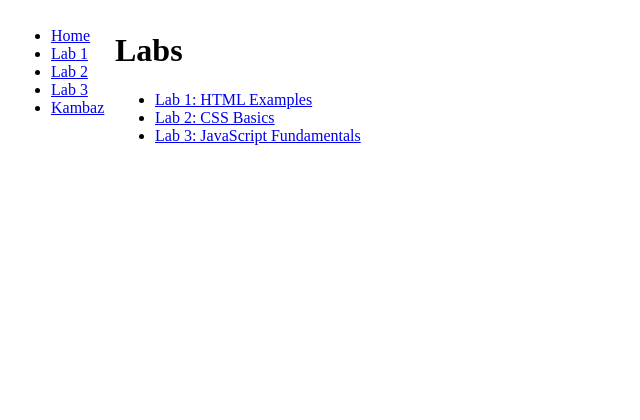
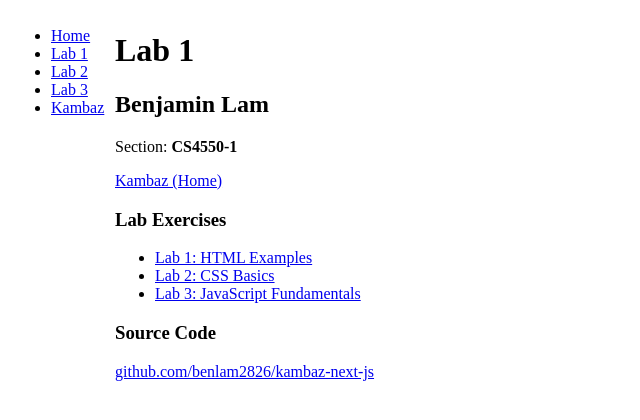
Before and after one commit to benlam2826/kambaz-next-js, a Next.js app: page /Labs in a window 1280 px wide. Shown: the top 420 px of the page, without its empty margins (0-640 px from the left). Built offline with nearby package versions, Linux system fonts and the light colour scheme.

Commit message:
added name and section

```diff
--- a/app/Labs/page.tsx
+++ b/app/Labs/page.tsx
@@ -1,21 +1,50 @@
 import Link from "next/link";
+
 export default function Labs() {
   return (
     <div id="wd-labs">
-     <h1>Labs</h1>
+      <h1>Lab 1</h1>
+
+      {/* Required: name + section */}
+      <h2 id="wd-student-name">Benjamin Lam</h2>
+      <p id="wd-section">Section: <b>CS4550-1</b></p>
+
+      {/* Required: link back to Kambaz */}
+      <p>
+        <Link href="/" id="wd-kambaz-link">Kambaz (Home)</Link>
+      </p>
+
+      {/* Required: links to each lab */}
+      <h3>Lab Exercises</h3>
       <ul>
         <li>
           <Link href="/Labs/Lab1" id="wd-lab1-link">
-           Lab 1: HTML Examples </Link>
+            Lab 1: HTML Examples
+          </Link>
         </li>
         <li>
           <Link href="/Labs/Lab2" id="wd-lab2-link">
-           Lab 2: CSS Basics </Link>
+            Lab 2: CSS Basics
+          </Link>
         </li>
         <li>
           <Link href="/Labs/Lab3" id="wd-lab3-link">
-           Lab 3: JavaScript Fundamentals </Link>
+            Lab 3: JavaScript Fundamentals
+          </Link>
         </li>
       </ul>
+
+      {/* Required: GitHub repo link with id="wd-github" */}
+      <h3>Source Code</h3>
+      <p>
+        <a
+          id="wd-github"
+          href="https://github.com/benlam2826/kambaz-next-js"
+          target="_blank"
+        >
+          github.com/benlam2826/kambaz-next-js
+        </a>
+      </p>
     </div>
-);}
+  );
+}
```
Also changed, not shown: app/(Kambaz)/page.tsx (+25 -2 lines). Lines whose indentation alone changed are shown as unchanged.
